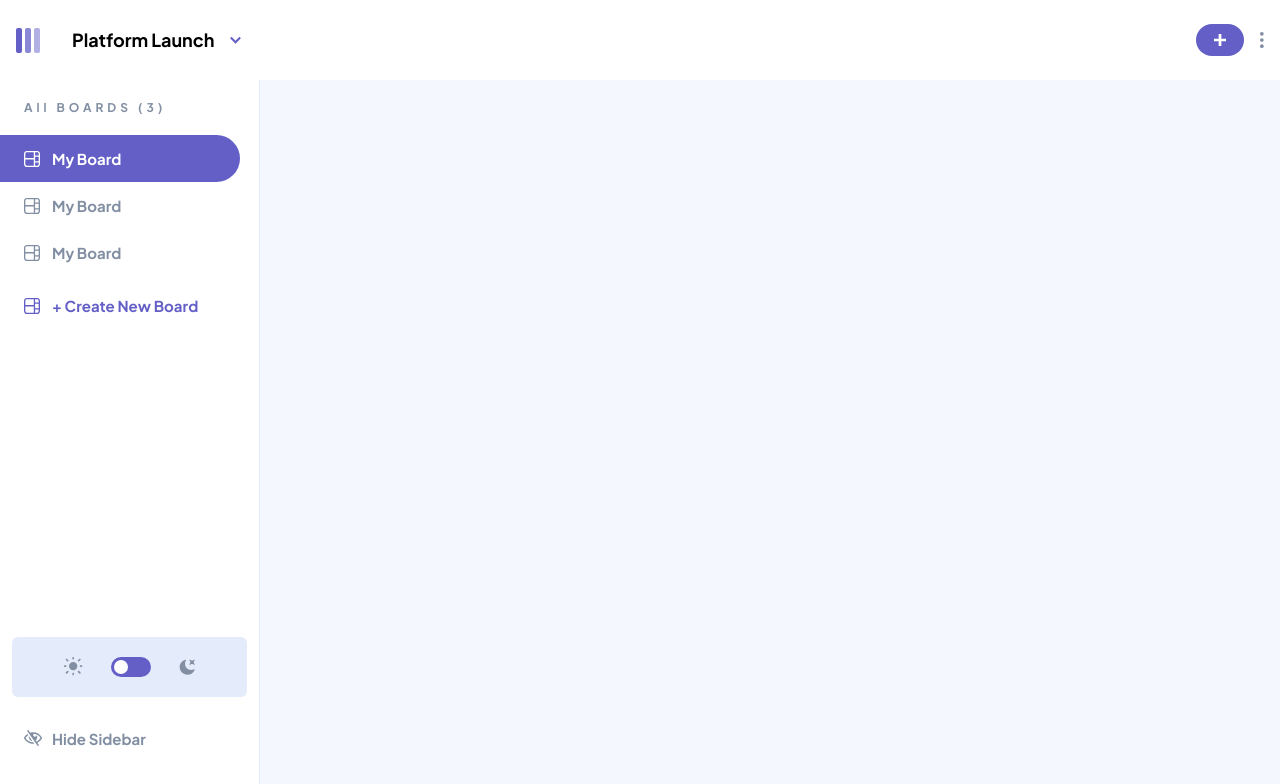
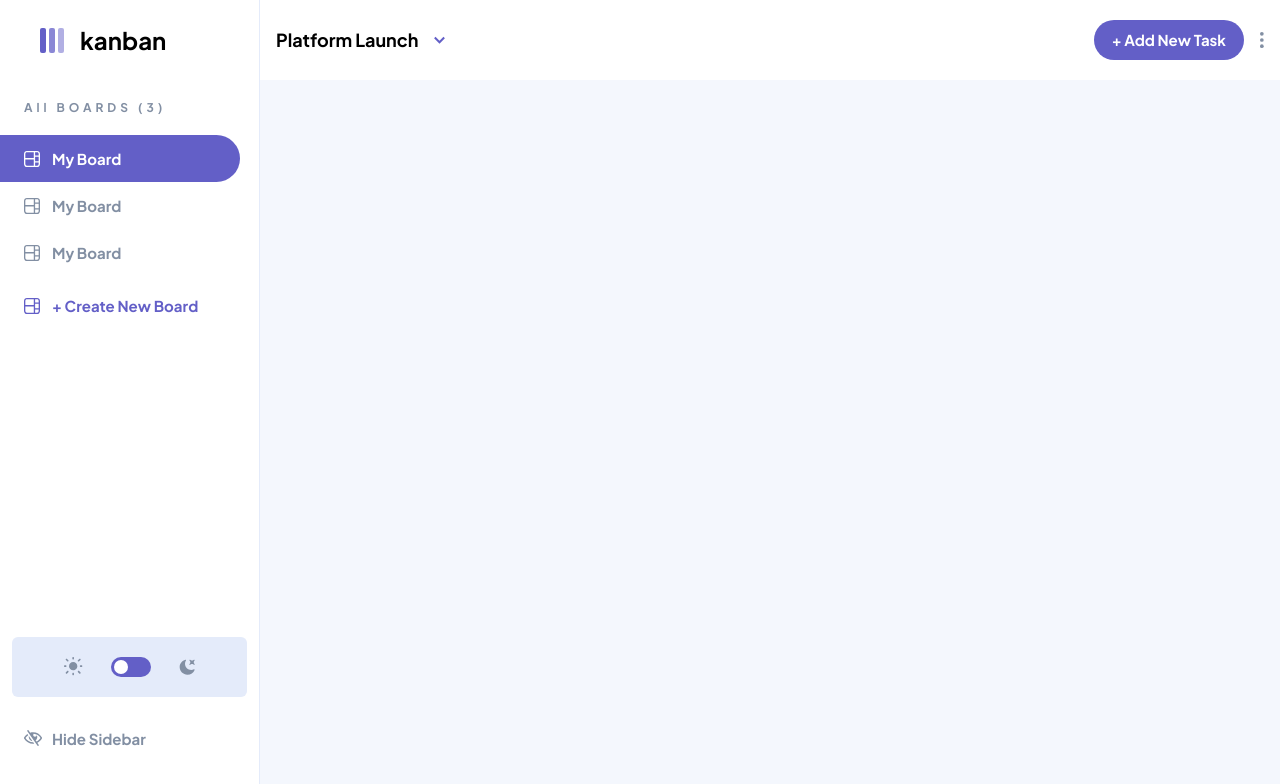
Before and after one commit to NaetharuCodes/kanban, a React (Vite) app in the folder kanban-ui/: page / in a window 1280 px wide. Shown: the top 784 px of the page. Built offline with nearby package versions, Linux system fonts and the light colour scheme.

Commit message:
updates header with tablet css

```diff
--- a/kanban-ui/src/components/AppShell/AppShell.module.css
+++ b/kanban-ui/src/components/AppShell/AppShell.module.css
@@ -17,6 +17,18 @@
   height: 80px;
 }
 
+.brandContainer {
+  display: flex;
+  align-items: center;
+  gap: 16px;
+  width: 244px;
+  border-right: 1px solid rgba(var(--light-gray));
+}
+
+.brandText {
+  display: none;
+}
+
 .button {
   background-color: rgba(var(--purple), 1);
   padding: 10px 18px;
@@ -26,6 +38,11 @@
   display: flex;
   align-items: center;
   justify-content: center;
+  cursor: pointer;
+}
+
+.buttonText {
+  display: none;
 }
 
 .pipButton {
@@ -34,3 +51,31 @@
   display: flex;
   align-items: center;
 }
+
+@media only screen and (min-width: 680px) {
+  .brandText {
+    display: block;
+  }
+
+  .brandContainer {
+    padding: 28px 24px;
+  }
+
+  .button {
+    display: none;
+  }
+
+  .buttonText {
+    display: block;
+    background-color: rgba(var(--purple), 1);
+    padding: 10px 18px;
+    border: none;
+    outline: none;
+    border-radius: 24px;
+    display: flex;
+    align-items: center;
+    justify-content: center;
+    color: white;
+    cursor: pointer;
+  }
+}
--- a/kanban-ui/src/components/AppShell/AppShell.tsx
+++ b/kanban-ui/src/components/AppShell/AppShell.tsx
@@ -18,8 +18,10 @@ const AppShell = ({ children, sideBar }: AppShellProps) => {
     <div className={styles.container}>
       <header className={styles.header}>
         <div className="flex-row">
-          <BrandIcon />
-          <div></div>
+          <div className={styles.brandContainer}>
+            <BrandIcon />
+            <h1 className={`${styles.brandText} heading-xl`}>kanban</h1>
+          </div>
           <h2 className={`${styles.headerTitle} heading-lg`}>
             Platform Launch
           </h2>
@@ -28,6 +30,9 @@ const AppShell = ({ children, sideBar }: AppShellProps) => {
         <div className="flex-row">
           <button className={styles.button}>
             <PlusIcon />
+          </button>
+          <button className={`${styles.buttonText} heading-md`}>
+            + Add New Task
           </button>
           <button className={styles.pipButton}>
             <VerticalPipIcon />
```
